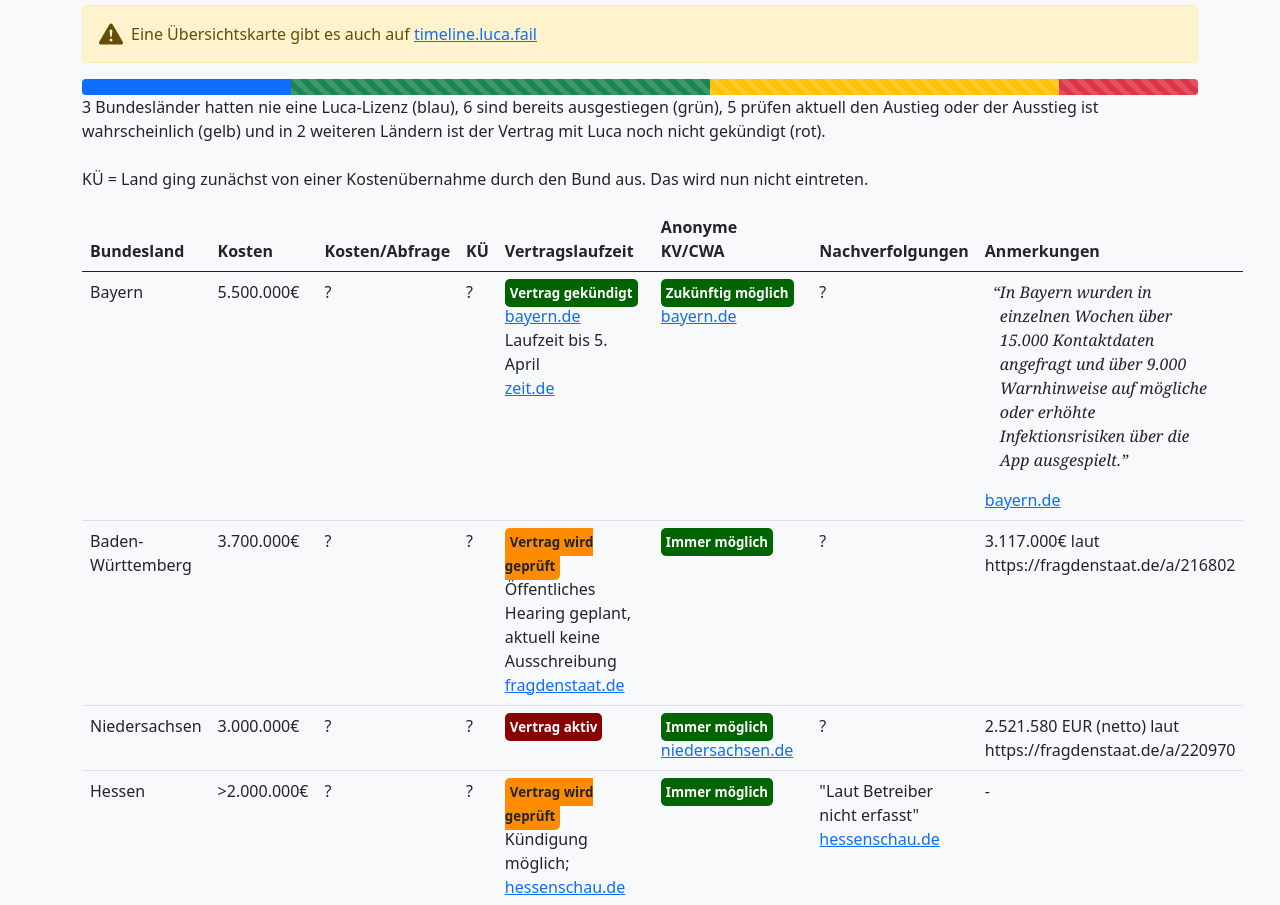
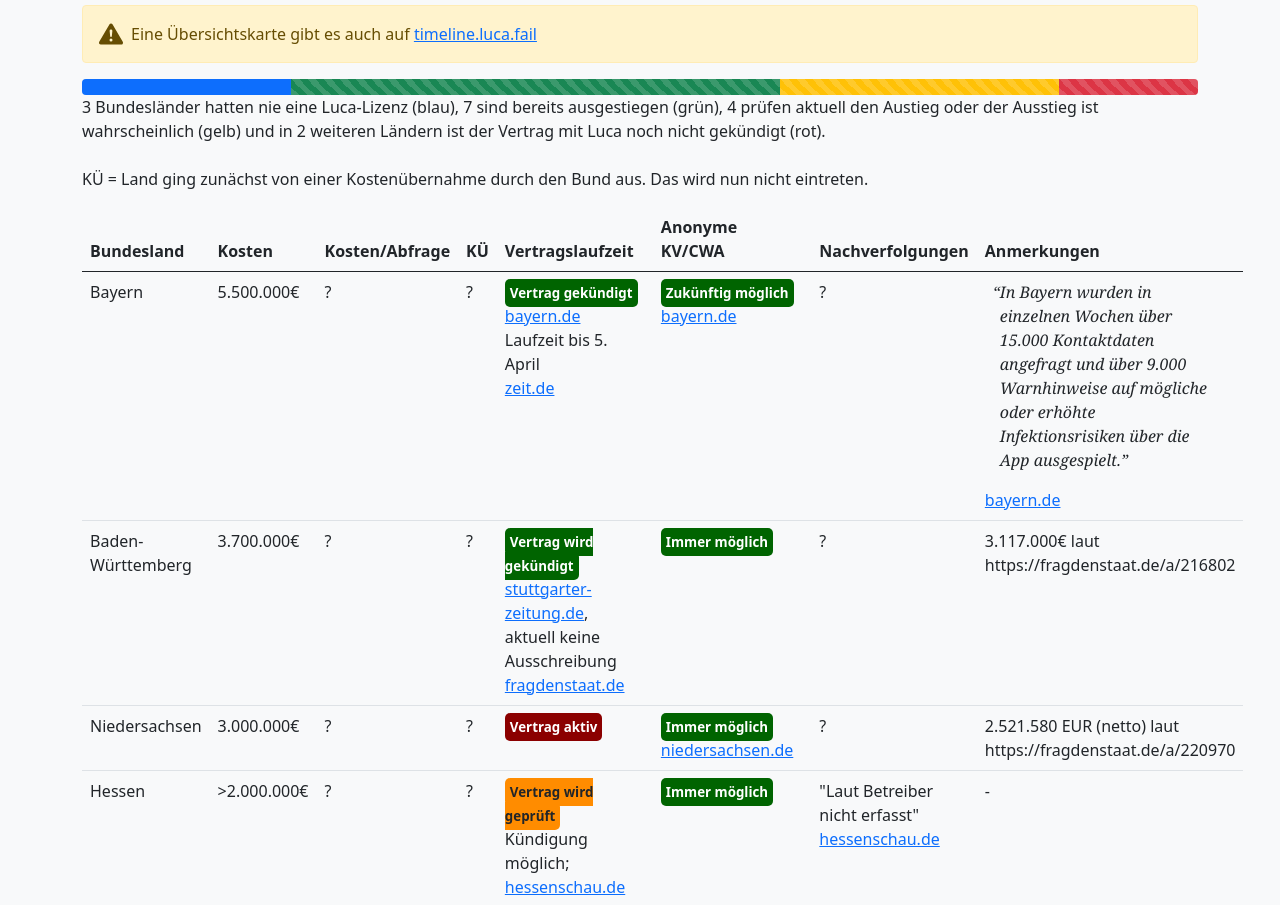
Before and after one commit to wasserbombe/lucafail, a plain HTML site: page index.html in a window 1280 px wide. Shown: the part 5089-5994 px from the top of the page. Drawn offline with Linux system fonts and the light colour scheme.

Commit message:
add BW exit

```diff
--- a/index.html
+++ b/index.html
@@ -93,12 +93,12 @@
                 </div>
                 <div class="progress">
                     <div class="progress-bar" role="progressbar" style="width: 18.75%" aria-valuenow="3" aria-valuemin="0" aria-valuemax="16"></div>
-                    <div class="progress-bar bg-success progress-bar-striped" role="progressbar" style="width: 37.5%" aria-valuenow="6" aria-valuemin="0" aria-valuemax="16"></div>
-                    <div class="progress-bar bg-warning progress-bar-striped" role="progressbar" style="width: 31.25%" aria-valuenow="5" aria-valuemin="0" aria-valuemax="16"></div>
+                    <div class="progress-bar bg-success progress-bar-striped" role="progressbar" style="width: 43.75%" aria-valuenow="7" aria-valuemin="0" aria-valuemax="16"></div>
+                    <div class="progress-bar bg-warning progress-bar-striped" role="progressbar" style="width: 25.00%" aria-valuenow="4" aria-valuemin="0" aria-valuemax="16"></div>
                     <div class="progress-bar bg-danger progress-bar-striped" role="progressbar" style="width: 12.5%" aria-valuenow="2" aria-valuemin="0" aria-valuemax="16"></div>
                 </div>
                 <p>
-                    3 Bundesländer hatten nie eine Luca-Lizenz (blau), 6 sind bereits ausgestiegen (grün), 5 prüfen aktuell den Austieg oder der Ausstieg ist wahrscheinlich (gelb) und in 2 weiteren Ländern ist der Vertrag mit Luca noch nicht gekündigt (rot).<br><br>
+                    3 Bundesländer hatten nie eine Luca-Lizenz (blau), 7 sind bereits ausgestiegen (grün), 4 prüfen aktuell den Austieg oder der Ausstieg ist wahrscheinlich (gelb) und in 2 weiteren Ländern ist der Vertrag mit Luca noch nicht gekündigt (rot).<br><br>
                     KÜ = Land ging zunächst von einer Kostenübernahme durch den Bund aus. Das wird nun nicht eintreten.
                 </p>
 
@@ -142,7 +142,9 @@
                             <td>3.700.000€</td>
                             <td>?</td>
                             <td>?</td>
-                            <td><span class="badge-anonym badge-anonym-meist">Vertrag wird geprüft</span><br>Öffentliches Hearing geplant, aktuell keine Ausschreibung<br><a href="https://fragdenstaat.de/anfrage/ausschreibungen-zu-einem-contact-tracing-system-fur-baden-wurttemberg/#nachricht-661179" target="_blank">fragdenstaat.de</a></td>
+                            <td>
+                                <span class="badge-anonym badge-anonym-immer">Vertrag wird gekündigt</span><br>
+                                <a href="https://www.stuttgarter-zeitung.de/inhalt.coronavirus-in-baden-wuerttemberg-land-steigt-bei-luca-app-aus-keine-vertragsverlaengerung.c907ad45-0b3e-4521-88e0-acbdfaa00add.html" target="_blank">stuttgarter-zeitung.de</a>,<br> aktuell keine Ausschreibung<br><a href="https://fragdenstaat.de/anfrage/ausschreibungen-zu-einem-contact-tracing-system-fur-baden-wurttemberg/#nachricht-661179" target="_blank">fragdenstaat.de</a></td>
                             <td><span class="badge-anonym badge-anonym-immer">Immer möglich</span></td>
                             <td>?</td>
                             <td>3.117.000€ laut https://fragdenstaat.de/a/216802</td>
```
